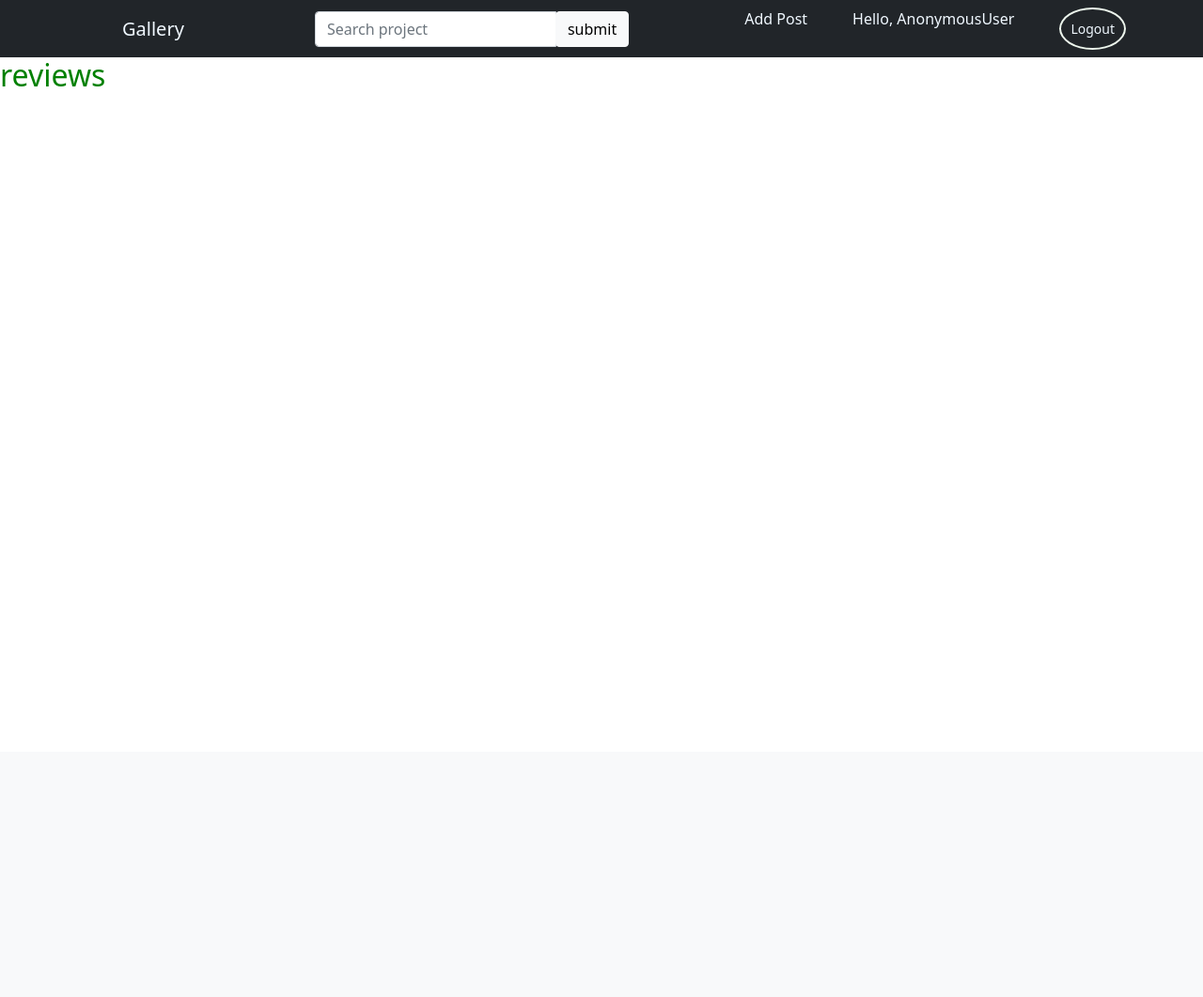
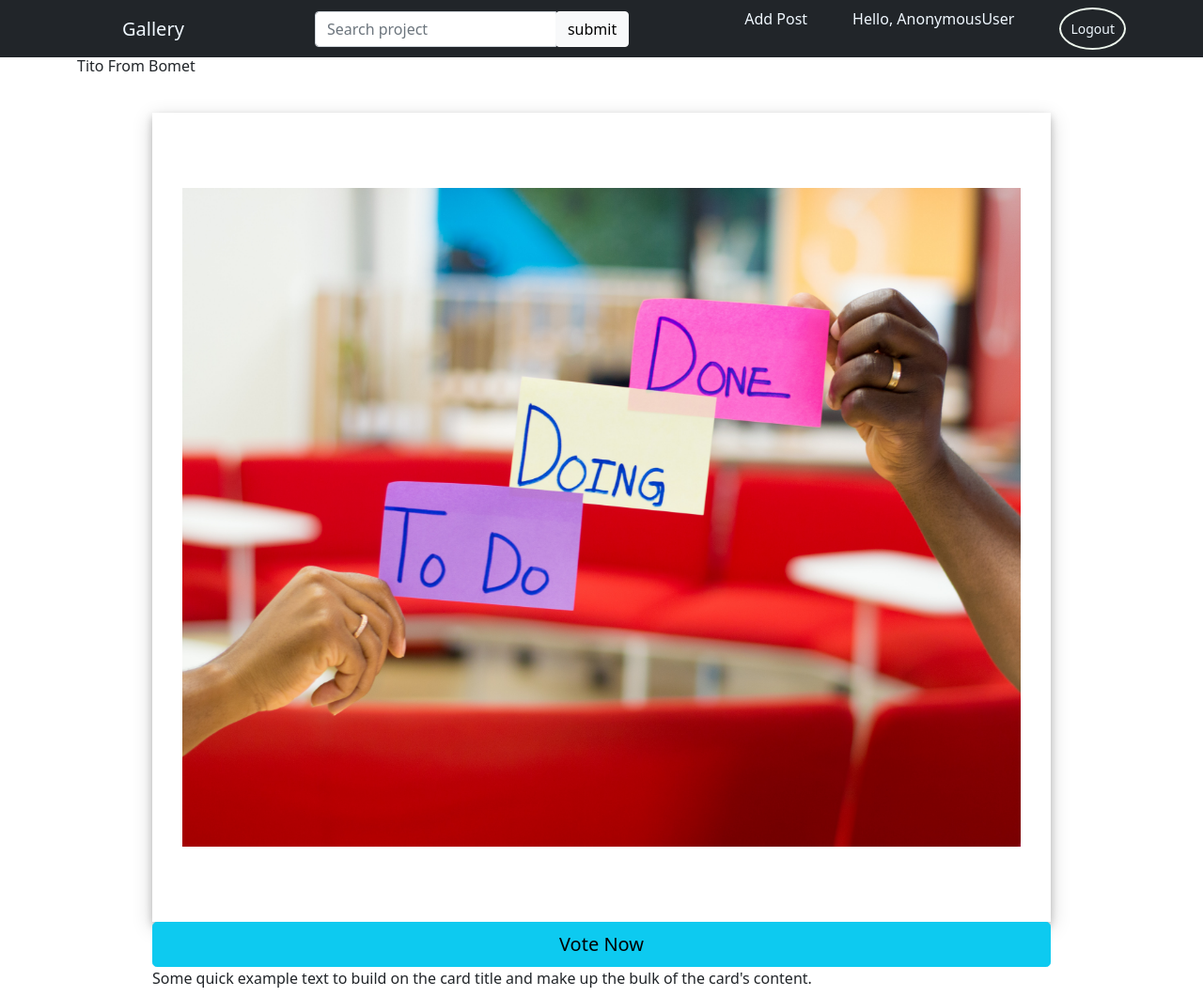
Before and after one commit to Tito-74/Awwards-, a Django app: page /review/ in a window 1280 px wide. Shown: the whole page at 94% size. Before the commit the page ends 92 px from the top, so only its background shows below. Run offline with Django 3.2, Linux system fonts and the light colour scheme; some libraries are stand-ins or nearby versions.

Commit message:
adding project view

```diff
--- a/awards/templates/awards/reviews.html
+++ b/awards/templates/awards/reviews.html
@@ -1,5 +1,18 @@
 {%extends 'awards/base.html' %}
+{% load static%}
 {% block content%}
 {{block.super}}
-<h2>reviews</h2>
+<div class="container">
+    <h6>Tito From Bomet</h6>
+    <div class="content mr-4 mt-2 ml-4 mb-2">
+        <div class="projectImage">
+            <img src="{% static 'images/bg2.jpg'%}" class="card-img-top" alt="...">
+
+        </div>
+        <button class="btn btn-info btn-lg col-12 mx-auto"> Vote Now</button>
+        <div class="details">
+            <p class="card-text">Some quick example text to build on the card title and make up the bulk of the card's content.</p>
+        </div>
+    </div>
+</div>
 {% endblock %}
--- a/static/css/style.css
+++ b/static/css/style.css
@@ -58,14 +58,41 @@ small{
 
 }
 
-.overview{
+.overview, .view{
   display: flex;
 }
 .overview span{
   margin-left: 3rem;
 }
+/* end */
+
+/* Review */
+
+.content{
+  padding-left: 5rem;
+  padding-right: 5rem;
+  padding-top: 2rem;
+  /* max-width: 70%; */
+  /* margin: 3rem; */
+}
+.projectImage{
+
+  box-shadow: 0 4px 8px 0 rgba(0, 0, 0, 0.2), 0 6px 20px 0 rgba(0, 0, 0, 0.19);
+}
+
+.projectImage img{
+    padding-top: 5rem;
+    padding-bottom: 5rem;
+    padding-right: 2rem;
+    padding-left: 2rem;
+
+}
+.projectImage button{
+  padding: 2rem;
+
+}
 
 
 
 
-/* end */
+/* end  */
```
Also changed, not shown: awards/templates/awards/awards.html (+54 -2 lines).
